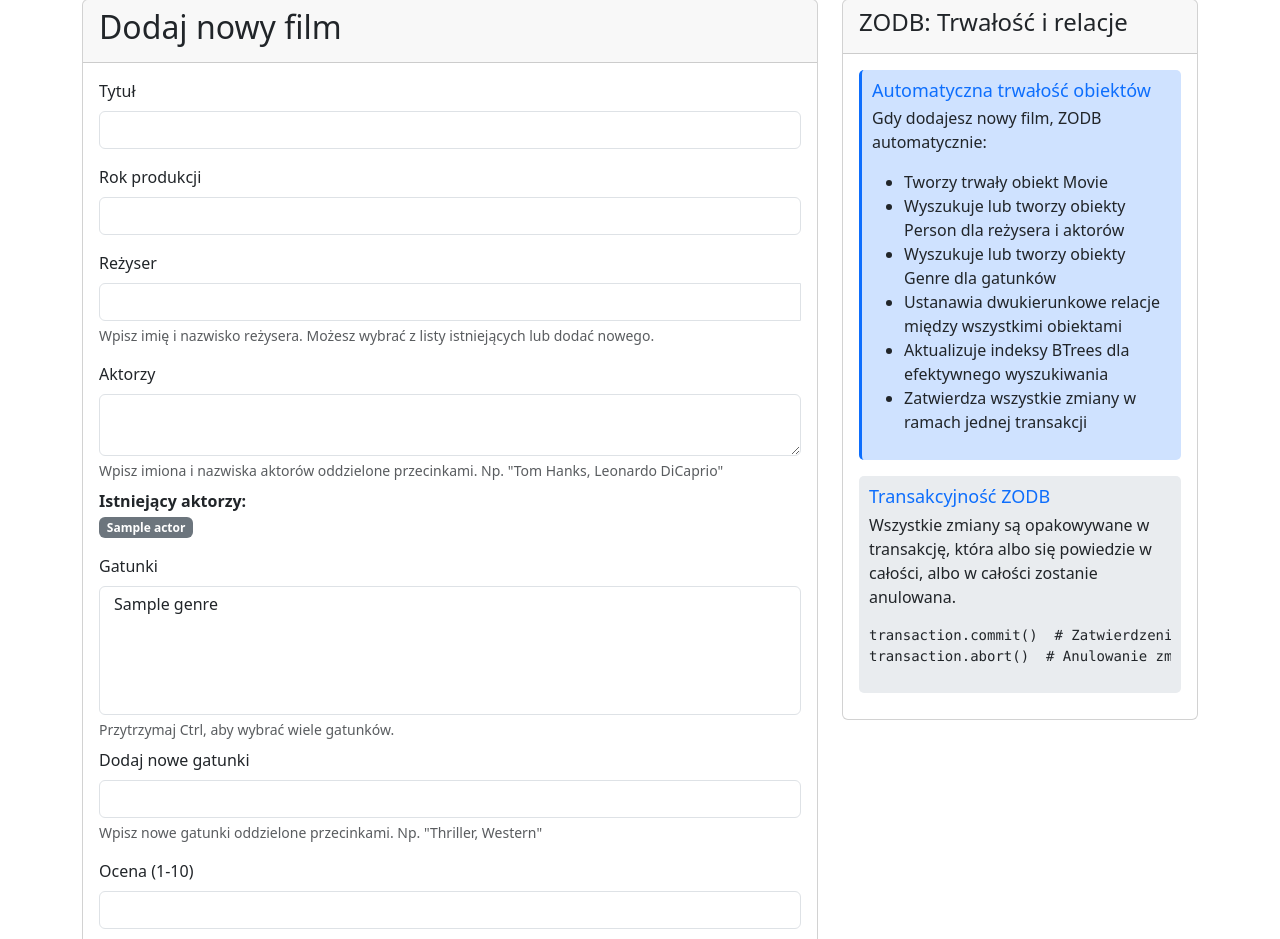
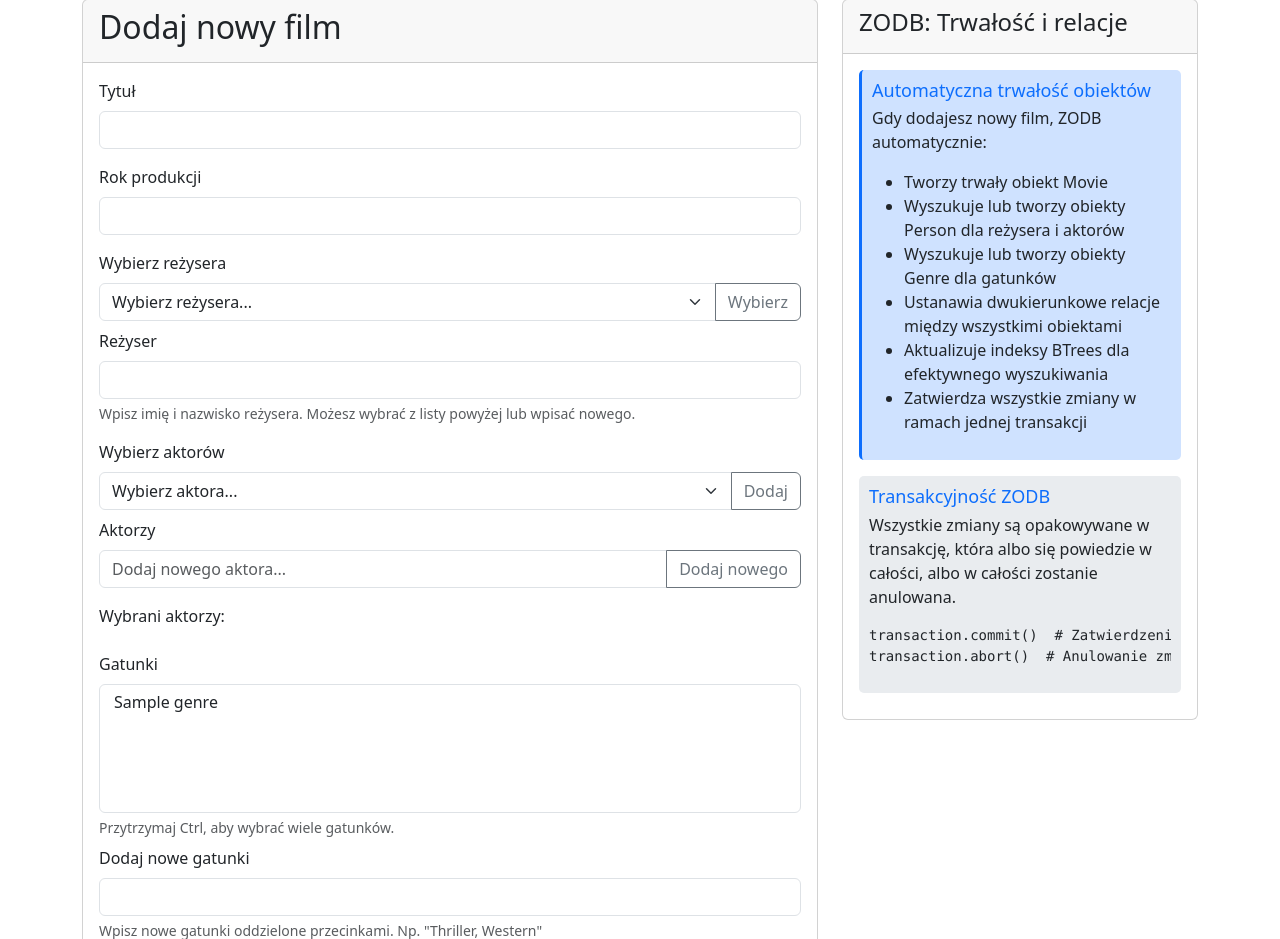
Before and after one commit to JustFiesta/ZODB-film-manager, a Flask app: template web/templates/add_movie.html in a window 1280 px wide. Shown: the part 81-1020 px from the top of the page. Run offline with Flask 3, Linux system fonts and the light colour scheme; the template is opened without the code that fills it: most values are stand-ins (such as "Sample title", 1, 10 or a date in 2020).

Commit message:
Refactor: Enhance director and actor selection with dropdowns and dynamic display

```diff
--- a/web/templates/add_movie.html
+++ b/web/templates/add_movie.html
@@ -24,31 +24,53 @@
 
                     <!-- Reżyser - wybór istniejącego lub dodanie nowego -->
                     <div class="mb-3">
+                        <label for="director-select" class="form-label">Wybierz reżysera</label>
+                        <div class="input-group mb-2">
+                            <select class="form-select" id="director-select">
+                                <option selected disabled>Wybierz reżysera...</option>
+                                {% for director in all_directors %}
+                                    <option value="{{ director.name }}">{{ director.name }}</option>
+                                {% endfor %}
+                            </select>
+                            <button type="button" class="btn btn-outline-secondary" onclick="selectDirector()">
+                                Wybierz
+                            </button>
+                        </div>
+
                         <label for="director" class="form-label">Reżyser</label>
-                        <div class="input-group">
-                            <input type="text" class="form-control" id="director" name="director" list="director-list" required>
-                            <datalist id="director-list">
-                                {% for director in all_directors %}
-                                    <option value="{{ director.name }}">
-                                {% endfor %}
-                            </datalist>
-                        </div>
-                        <div class="form-text">Wpisz imię i nazwisko reżysera. Możesz wybrać z listy istniejących lub dodać nowego.</div>
+                        <input type="text" class="form-control" id="director" name="director" required>
+                        <div class="form-text">Wpisz imię i nazwisko reżysera. Możesz wybrać z listy powyżej lub wpisać nowego.</div>
                     </div>
 
-                    <!-- Aktorzy - dodanie wielu oddzielonych przecinkami -->
+                    <!-- Aktorzy - wybór z listy rozwijanej oraz możliwość dodania nowych -->
                     <div class="mb-3">
+                        <label for="actor-select" class="form-label">Wybierz aktorów</label>
+                        <div class="input-group mb-2">
+                            <select class="form-select" id="actor-select">
+                                <option selected disabled>Wybierz aktora...</option>
+                                {% for actor in all_actors %}
+                                    <option value="{{ actor.name }}">{{ actor.name }}</option>
+                                {% endfor %}
+                            </select>
+                            <button type="button" class="btn btn-outline-secondary" onclick="addSelectedActor()">
+                                Dodaj
+                            </button>
+                        </div>
+
                         <label for="actors" class="form-label">Aktorzy</label>
-                        <textarea class="form-control" id="actors" name="actors" rows="2"></textarea>
-                        <div class="form-text">Wpisz imiona i nazwiska aktorów oddzielone przecinkami. Np. "Tom Hanks, Leonardo DiCaprio"</div>
-                        <div class="mt-2">
-                            <span class="fw-bold">Istniejący aktorzy:</span>
-                            <div class="d-flex flex-wrap gap-2 mt-1">
-                                {% for actor in all_actors %}
-                                    <span class="badge bg-secondary actor-badge"
-                                          onclick="addActor('{{ actor.name }}')">{{ actor.name }}</span>
-                                {% endfor %}
+                        <div class="input-group">
+                            <input type="text" class="form-control" id="new-actor" placeholder="Dodaj nowego aktora...">
+                            <button type="button" class="btn btn-outline-secondary" onclick="addNewActor()">
+                                Dodaj nowego
+                            </button>
+                        </div>
+
+                        <div class="mt-3">
+                            <label class="form-label">Wybrani aktorzy:</label>
+                            <div id="selected-actors" class="d-flex flex-wrap gap-2 mb-2">
+                                <!-- Tu pojawią się wybrani aktorzy jako odznaki -->
                             </div>
+                            <textarea class="form-control d-none" id="actors" name="actors" rows="2"></textarea>
                         </div>
                     </div>
 
@@ -129,16 +151,91 @@ transaction.abort()  # Anulowanie zmian</code></pre>
 
 {% block scripts %}
 <script>
-    function addActor(name) {
-        let actorsField = document.getElementById('actors');
-        let currentValue = actorsField.value;
+    // Tablica do przechowywania wybranych aktorów
+    let selectedActors = [];
 
-        if (currentValue && !currentValue.endsWith(',') && currentValue.length > 0) {
-            actorsField.value = currentValue + ', ' + name;
-        } else {
-            actorsField.value = currentValue + name;
+    // Funkcja do dodawania aktora z listy rozwijanej
+    function addSelectedActor() {
+        const actorSelect = document.getElementById('actor-select');
+        const selectedActor = actorSelect.value;
+
+        if (selectedActor && !actorSelect.disabled && !selectedActors.includes(selectedActor)) {
+            selectedActors.push(selectedActor);
+            updateSelectedActorsDisplay();
+            actorSelect.selectedIndex = 0; // Reset wyboru
         }
     }
+
+    // Funkcja do dodawania nowego aktora
+    function addNewActor() {
+        const newActorInput = document.getElementById('new-actor');
+        const newActor = newActorInput.value.trim();
+
+        if (newActor && !selectedActors.includes(newActor)) {
+            selectedActors.push(newActor);
+            updateSelectedActorsDisplay();
+            newActorInput.value = ''; // Wyczyść pole
+        }
+    }
+
+    // Funkcja do usuwania aktora z listy wybranych
+    function removeActor(actor) {
+        const index = selectedActors.indexOf(actor);
+        if (index > -1) {
+            selectedActors.splice(index, 1);
+            updateSelectedActorsDisplay();
+        }
+    }
+
+    // Funkcja do aktualizacji wyświetlania wybranych aktorów
+    function updateSelectedActorsDisplay() {
+        const selectedActorsDiv = document.getElementById('selected-actors');
+        const actorsField = document.getElementById('actors');
+
+        // Aktualizuj pole formularza (ukryte)
+        actorsField.value = selectedActors.join(', ');
+
+        // Wyczyść i zaktualizuj wyświetlane odznaki
+        selectedActorsDiv.innerHTML = '';
+
+        selectedActors.forEach(actor => {
+            const badge = document.createElement('span');
+            badge.className = 'badge bg-primary';
+            badge.style.cursor = 'pointer';
+            badge.innerHTML = `${actor} <i class="fas fa-times"></i>`;
+            badge.onclick = function() { removeActor(actor); };
+            selectedActorsDiv.appendChild(badge);
+        });
+    }
+
+    // Dawna funkcja dla wstecznej kompatybilności
+    function addActor(name) {
+        if (!selectedActors.includes(name)) {
+            selectedActors.push(name);
+            updateSelectedActorsDisplay();
+        }
+    }
+
+    // Funkcja do wyboru reżysera z listy rozwijanej
+    function selectDirector() {
+        const directorSelect = document.getElementById('director-select');
+        const directorInput = document.getElementById('director');
+
+        if (directorSelect.value && !directorSelect.disabled) {
+            directorInput.value = directorSelect.value;
+            directorSelect.selectedIndex = 0; // Reset wyboru
+        }
+    }
+
+    // Inicjalizacja po załadowaniu strony
+    document.addEventListener('DOMContentLoaded', function() {
+        // Jeśli są już jakieś wartości w polu actors, załaduj je
+        const actorsField = document.getElementById('actors');
+        if (actorsField.value) {
+            selectedActors = actorsField.value.split(',').map(a => a.trim());
+            updateSelectedActorsDisplay();
+        }
+    });
 </script>
 {% endblock %}
 
```
